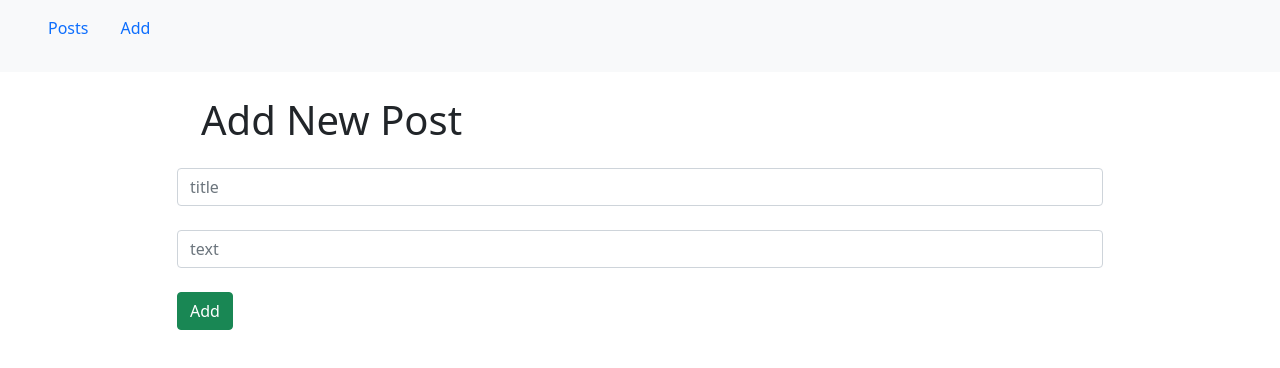
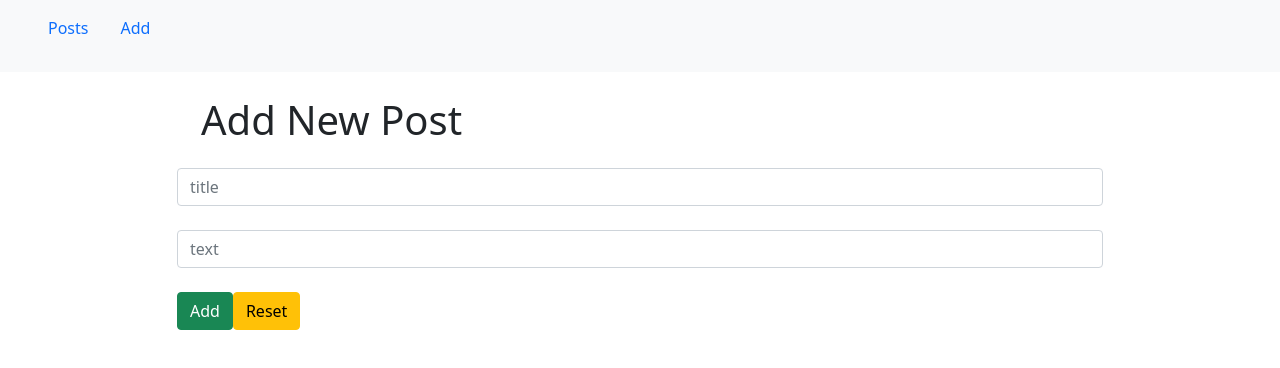
Before and after one commit to danilopetrovic88/blog-app, a React (Create React App) app: page /add in a window 1280 px wide. Shown: the top 368 px of the page. Built offline with nearby package versions, Linux system fonts and the light colour scheme.

Commit message:
zadatak 5

```diff
--- a/src/pages/AddPost.js
+++ b/src/pages/AddPost.js
@@ -19,6 +19,13 @@
         history.push('/posts')
     }
 
+    // const resetForm = () => {
+    //     setNewPost({
+    //         title: '',
+    //         text: ''
+    //     })
+    // }
+
   return (
     <div className='container'>
         <div className='row'>
@@ -27,7 +34,8 @@
                <form onSubmit={handleSubmit}>
                    <input onChange={({ target }) => setNewPost({...newPost, title: target.value})} type='text' placeholder='title' className='form-control' name='title' /><br />
                    <input onChange={({ target }) => setNewPost({...newPost, text: target.value})} type='text' placeholder='text' className='form-control' name='text' /><br />
-                   <button className='btn btn-success'>Add</button>
+                   <button type='submit' className='btn btn-success'>Add</button>
+                   <button type='reset' className='btn btn-warning'>Reset</button>
                </form>
             </div>
         </div>
```
